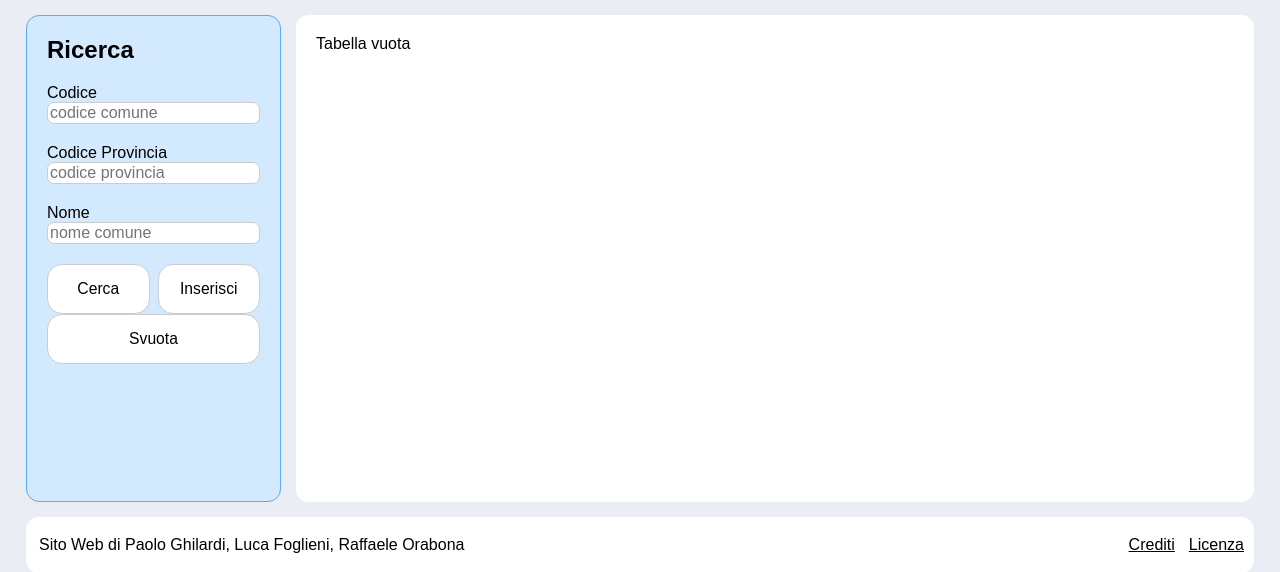
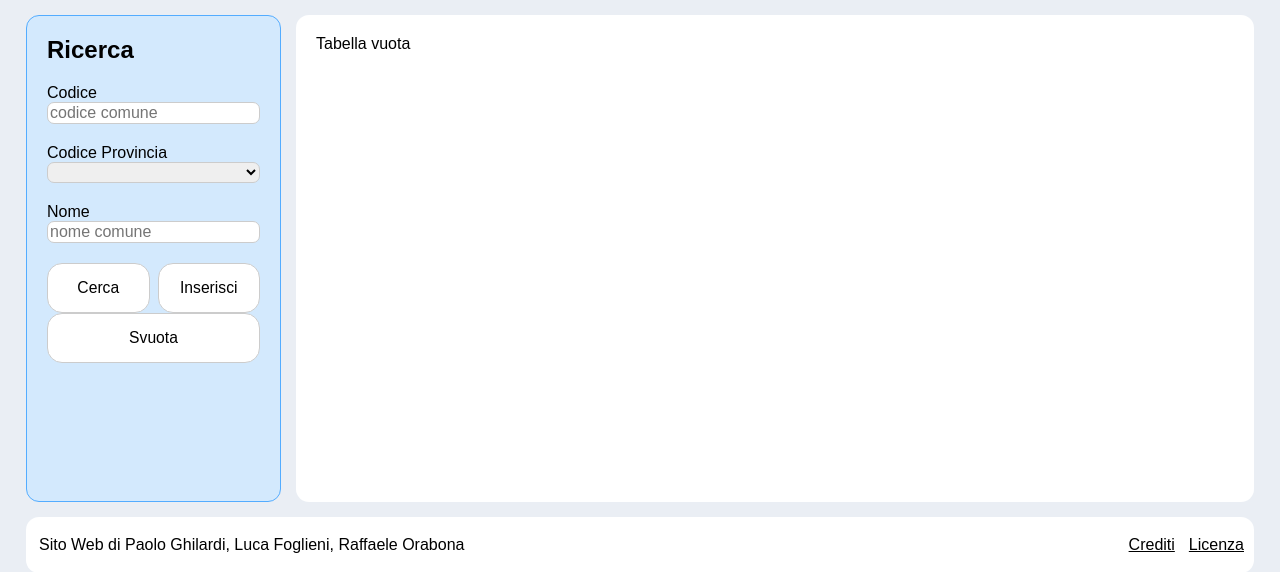
Before and after one commit to PerilousBooklet/progetto-pweb1, a PHP site: template website/src/pages/comune.php in a window 1280 px wide. Shown: the part 201-773 px from the top of the page. Run offline with PHP 8.4, Linux system fonts and the light colour scheme; the template is opened without the code that fills it, so the values that code supplies are empty; some web fonts are replaced.

Commit message:
Aggiunto drop down menu

```diff
--- a/website/src/pages/comune.php
+++ b/website/src/pages/comune.php
@@ -79,8 +79,8 @@
 				<div class="filterOption">
 					<label for="input-provincia-search">Codice Provincia</label>
 					<br />
-					<input id="input-provincia-search" type="text" name="provincia" placeholder="codice provincia"
-						class="filterInput" />
+					<select id="input-provincia-search" type="text" name="provincia" class="filterInput">
+					</select>
 				</div>
 
 				<div class="filterOption">
```
